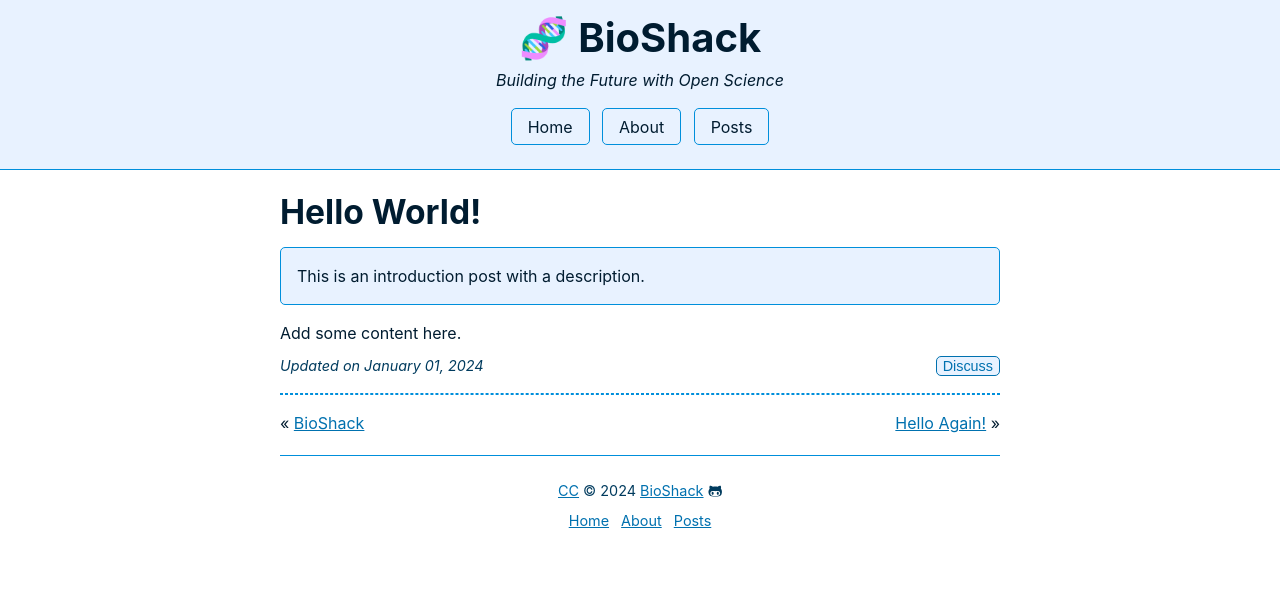
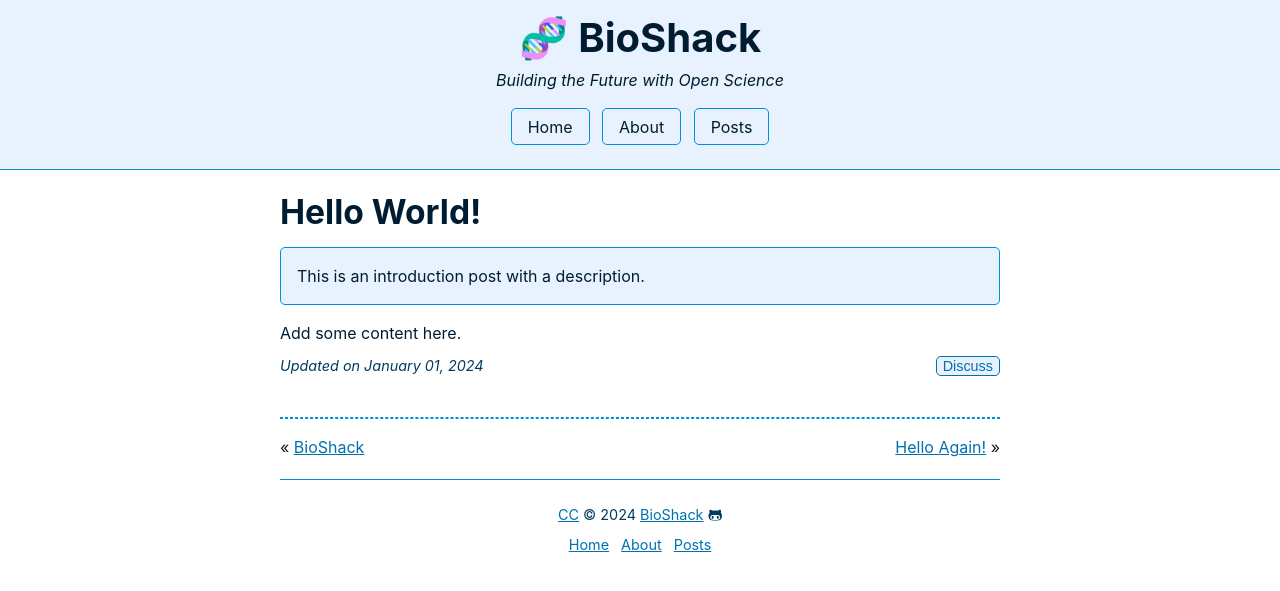
Before and after one commit to megdna/pond, a Jekyll site: the page built from _posts/2024-01-01-hello-world.md, in a window 1280 px wide. Shown: the top 591 px of the page. Built offline with Jekyll 4.4.1, drawn with Linux system fonts in a browser that asks for light colours.

Commit message:
Update post.html

```diff
--- a/_layouts/post.html
+++ b/_layouts/post.html
@@ -5,6 +5,6 @@
 {% if page.description %}<div class="notice">{{ page.description }}</div>{% endif %}
 {% if page.show %}<figure><img alt="{{ page.alt }}" src="{{ page.image | prepend: site.baseurl | prepend: site.url }}"><figcaption>{{ page.caption }}</figcaption></figure>{% endif %}
 {{ content }}
-{% if page.date %}<cite>Updated on {{page.date | date: "%B %d, %Y"}}</cite><div class="next"><button><a href="https://github.com/{{ site.github }}" target="_blank">Discuss</a></button></div><br><hr>{% endif %}
+{% if page.date %}<cite>Updated on {{page.date | date: "%B %d, %Y"}}</cite><div class="next"><button><a href="https://github.com/{{ site.github }}" target="_blank">Discuss</a></button></div><br><br><hr>{% endif %}
 {% if page.previous.url %}&laquo; <a href="{{ page.previous.url | prepend: site.baseurl | prepend: site.url }}">{{ page.previous.title }}</a>{% endif %}
 {% if page.next.url %}<div class="next"><a href="{{ page.next.url | prepend: site.baseurl | prepend: site.url }}">{{ page.next.title }}</a> &raquo;</div>{% endif %}
```
